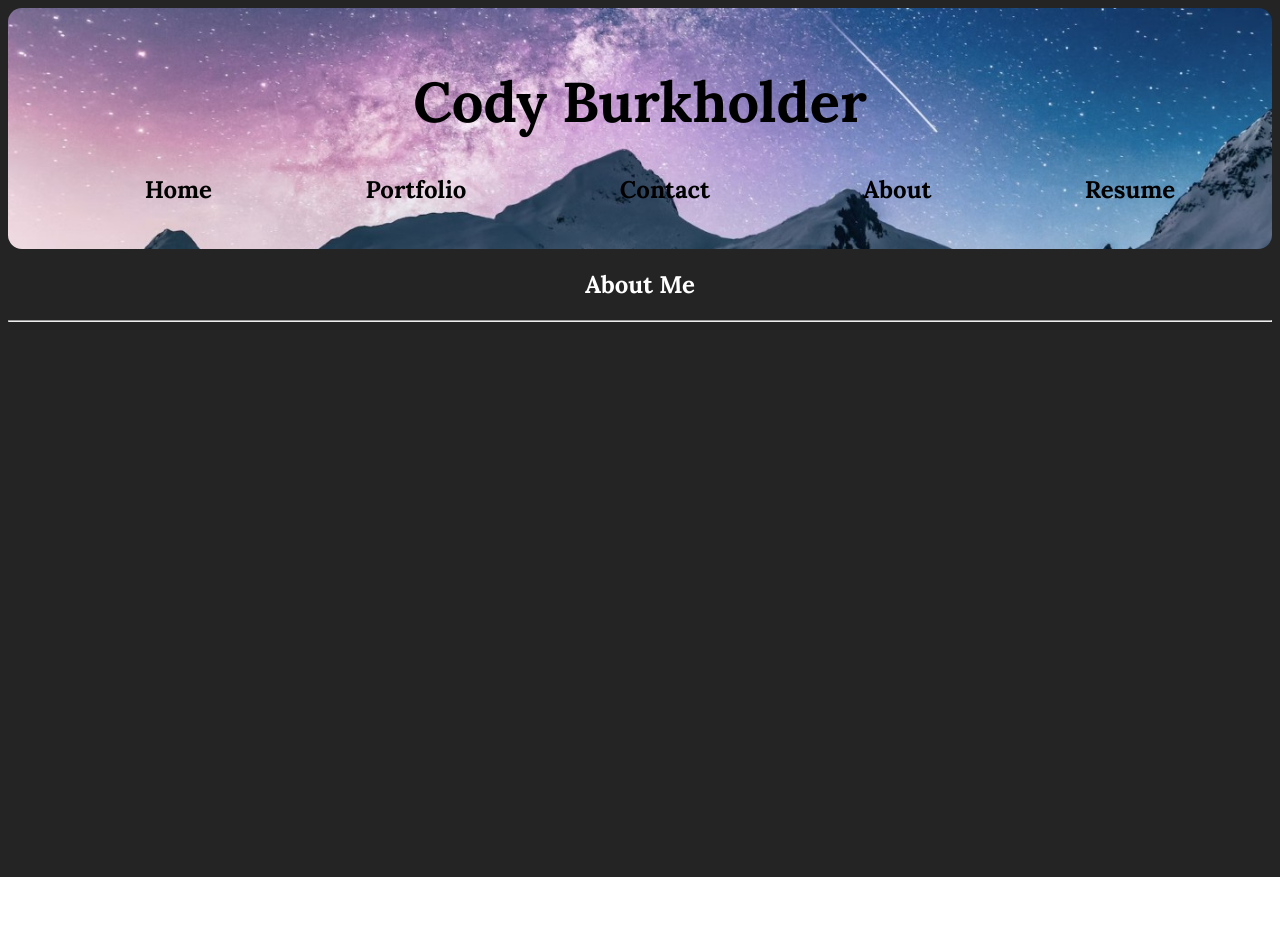
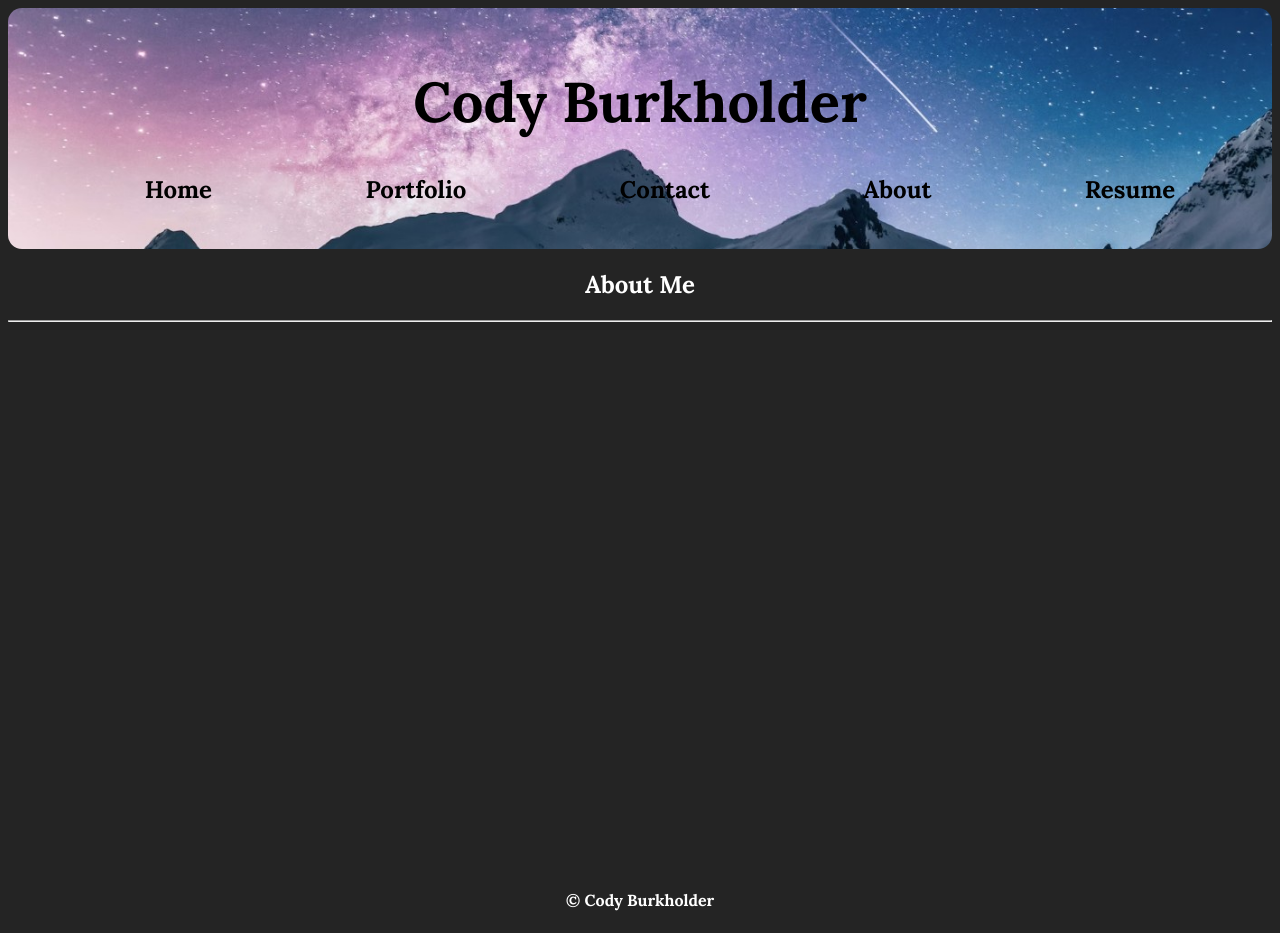
Before and after one commit to chilejay7/React-Portfolio, a React (Vite) app: page / in a window 1280 px wide. Shown: the top 933 px of the page. Before the commit the page ends 877 px from the top, so only its background shows below. Built offline with nearby package versions, Linux system fonts and the light colour scheme.

Commit message:
footer added

```diff
--- a/src/App.jsx
+++ b/src/App.jsx
@@ -7,6 +7,7 @@ import { Outlet } from 'react-router-dom';
 import './App.css'
 
 import Header from './components/Header';
+import Footer from './components/Footer';
 
 function App() {
   return (
@@ -17,6 +18,7 @@ function App() {
         <Outlet />
       </main>
 
+      <Footer />
     </>
   )
 }
--- /dev/null
+++ b/src/components/Footer.css
@@ -0,0 +1,3 @@
+.footer {
+    color: white;
+}
--- /dev/null
+++ b/src/components/Footer.jsx
@@ -0,0 +1,12 @@
+import './Footer.css';
+
+function Footer() {
+    return(
+        <footer className="footer">
+            <h4>&#xa9; Cody Burkholder</h4>
+            <p>Software Enginner 2024</p>
+        </footer>
+    );
+};
+
+export default Footer;
```
